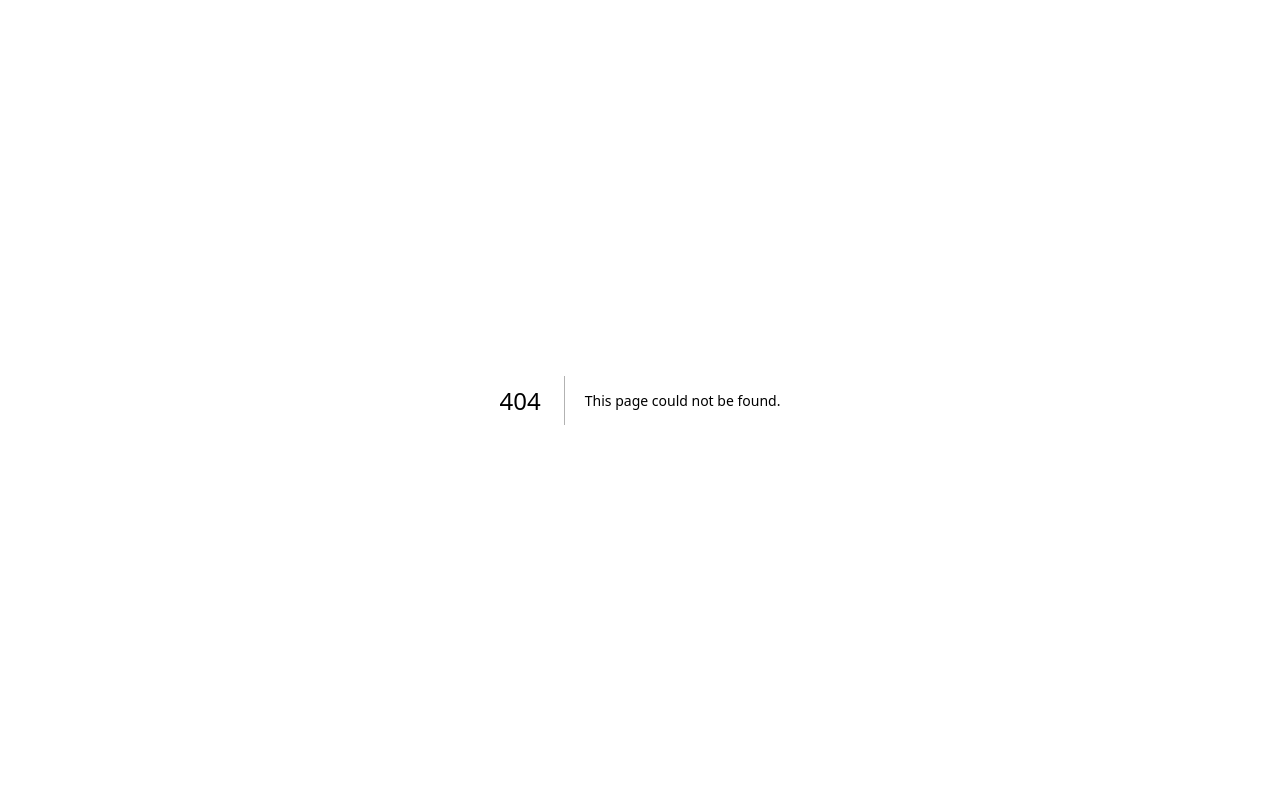
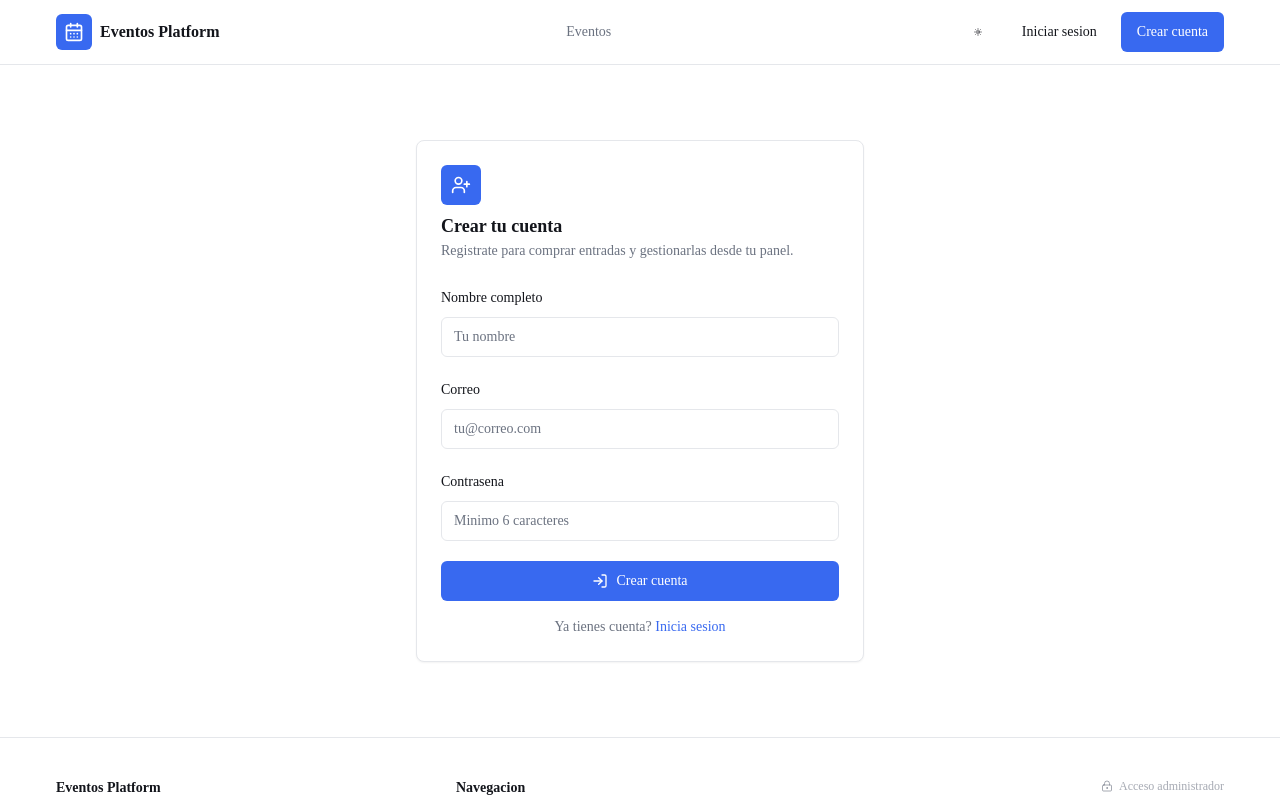
Before and after one commit to Osarik/eventos-platform, a Next.js app: page /registro in a window 1280 px wide. Before the commit this address had no page. Shown: the top 800 px of the page. Built offline with nearby package versions, Linux system fonts and the light colour scheme; no server answers.

Commit message:
feat: add user registration /registro and auth-aware navbar with Mi Cuenta link

```diff
--- /dev/null
+++ b/src/app/(public)/registro/page.tsx
@@ -0,0 +1,39 @@
+import { UserPlus } from "lucide-react";
+import Link from "next/link";
+
+import { RegisterForm } from "@/features/auth/components/register-form";
+import { Card, CardContent, CardHeader, CardTitle } from "@/components/ui/card";
+
+export const metadata = {
+  title: "Crear Cuenta"
+};
+
+export default function RegisterPage() {
+  return (
+    <main className="container flex min-h-[calc(100vh-8rem)] items-center justify-center py-12">
+      <Card className="w-full max-w-md">
+        <CardHeader>
+          <div className="mb-3 flex h-10 w-10 items-center justify-center rounded-md bg-primary text-primary-foreground">
+            <UserPlus className="h-5 w-5" />
+          </div>
+          <CardTitle>Crear tu cuenta</CardTitle>
+          <p className="mt-1 text-sm text-muted-foreground">
+            Registrate para comprar entradas y gestionarlas desde tu panel.
+          </p>
+        </CardHeader>
+        <CardContent>
+          <RegisterForm />
+          <p className="mt-4 text-center text-sm text-muted-foreground">
+            Ya tienes cuenta?{" "}
+            <Link
+              href="/login"
+              className="font-medium text-primary hover:underline"
+            >
+              Inicia sesion
+            </Link>
+          </p>
+        </CardContent>
+      </Card>
+    </main>
+  );
+}
--- a/src/components/layout/public-navbar.tsx
+++ b/src/components/layout/public-navbar.tsx
@@ -1,10 +1,17 @@
 import Link from "next/link";
-import { CalendarDays } from "lucide-react";
+import { CalendarDays, User } from "lucide-react";
 
 import { ThemeToggle } from "@/components/layout/theme-toggle";
 import { Button } from "@/components/ui/button";
+import { createSupabaseServerPageClient } from "@/services/supabase/server";
 
-export function PublicNavbar() {
+export async function PublicNavbar() {
+  const supabase = await createSupabaseServerPageClient();
+  const {
+    data: { user }
+  } = await supabase.auth.getUser();
+  const isLoggedIn = !!user;
+
   return (
     <header className="sticky top-0 z-40 border-b bg-background/85 backdrop-blur">
       <div className="container flex h-16 items-center justify-between">
@@ -18,12 +25,35 @@ export function PublicNavbar() {
           <Link href="/eventos" className="hover:text-foreground">
             Eventos
           </Link>
+          {isLoggedIn && (
+            <Link
+              href="/mi-cuenta"
+              className="flex items-center gap-1 hover:text-foreground"
+            >
+              <User className="h-4 w-4" />
+              Mi Cuenta
+            </Link>
+          )}
         </nav>
         <div className="flex items-center gap-2">
           <ThemeToggle />
-          <Button asChild>
-            <Link href="/eventos">Comprar entradas</Link>
-          </Button>
+          {isLoggedIn ? (
+            <Button asChild variant="outline">
+              <Link href="/mi-cuenta">
+                <User className="mr-2 h-4 w-4" />
+                Mis Entradas
+              </Link>
+            </Button>
+          ) : (
+            <>
+              <Button asChild variant="ghost">
+                <Link href="/login">Iniciar sesion</Link>
+              </Button>
+              <Button asChild>
+                <Link href="/registro">Crear cuenta</Link>
+              </Button>
+            </>
+          )}
         </div>
       </div>
     </header>
--- /dev/null
+++ b/src/features/auth/components/register-form.tsx
@@ -0,0 +1,86 @@
+"use client";
+
+import { LogIn } from "lucide-react";
+import { useState } from "react";
+
+import { Button } from "@/components/ui/button";
+import { Input } from "@/components/ui/input";
+import { Label } from "@/components/ui/label";
+import { createSupabaseBrowserClient } from "@/services/supabase/client";
+
+export function RegisterForm() {
+  const [error, setError] = useState<string | null>(null);
+  const [message, setMessage] = useState<string | null>(null);
+  const [isLoading, setIsLoading] = useState(false);
+
+  async function onSubmit(event: React.FormEvent<HTMLFormElement>) {
+    event.preventDefault();
+    setError(null);
+    setMessage(null);
+    setIsLoading(true);
+
+    const formData = new FormData(event.currentTarget);
+    const email = String(formData.get("email"));
+    const password = String(formData.get("password"));
+    const name = String(formData.get("name"));
+
+    const supabase = createSupabaseBrowserClient();
+
+    const { data, error: signUpError } = await supabase.auth.signUp({
+      email,
+      password,
+      options: { data: { full_name: name } }
+    });
+
+    setIsLoading(false);
+
+    if (signUpError) {
+      setError(signUpError.message);
+      return;
+    }
+
+    if (data.user?.identities?.length === 0) {
+      setError("Este correo ya esta registrado. Inicia sesion.");
+      return;
+    }
+
+    setMessage("Cuenta creada. Redirigiendo...");
+    window.location.href = "/mi-cuenta";
+  }
+
+  return (
+    <form onSubmit={onSubmit} className="space-y-5">
+      <div className="space-y-2">
+        <Label htmlFor="name">Nombre completo</Label>
+        <Input id="name" name="name" placeholder="Tu nombre" required />
+      </div>
+      <div className="space-y-2">
+        <Label htmlFor="email">Correo</Label>
+        <Input
+          id="email"
+          name="email"
+          type="email"
+          placeholder="tu@correo.com"
+          required
+        />
+      </div>
+      <div className="space-y-2">
+        <Label htmlFor="password">Contrasena</Label>
+        <Input
+          id="password"
+          name="password"
+          type="password"
+          placeholder="Minimo 6 caracteres"
+          minLength={6}
+          required
+        />
+      </div>
+      {error && <p className="text-sm text-destructive">{error}</p>}
+      {message && <p className="text-sm text-accent">{message}</p>}
+      <Button className="w-full" disabled={isLoading}>
+        <LogIn className="h-4 w-4" />
+        Crear cuenta
+      </Button>
+    </form>
+  );
+}
```
